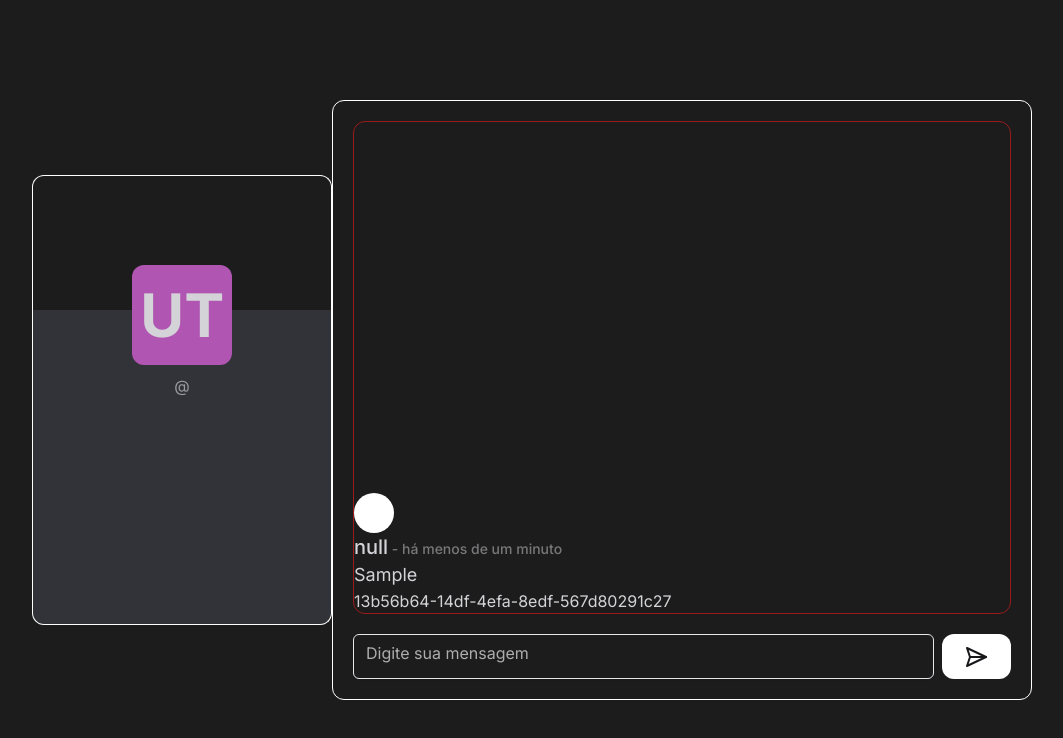
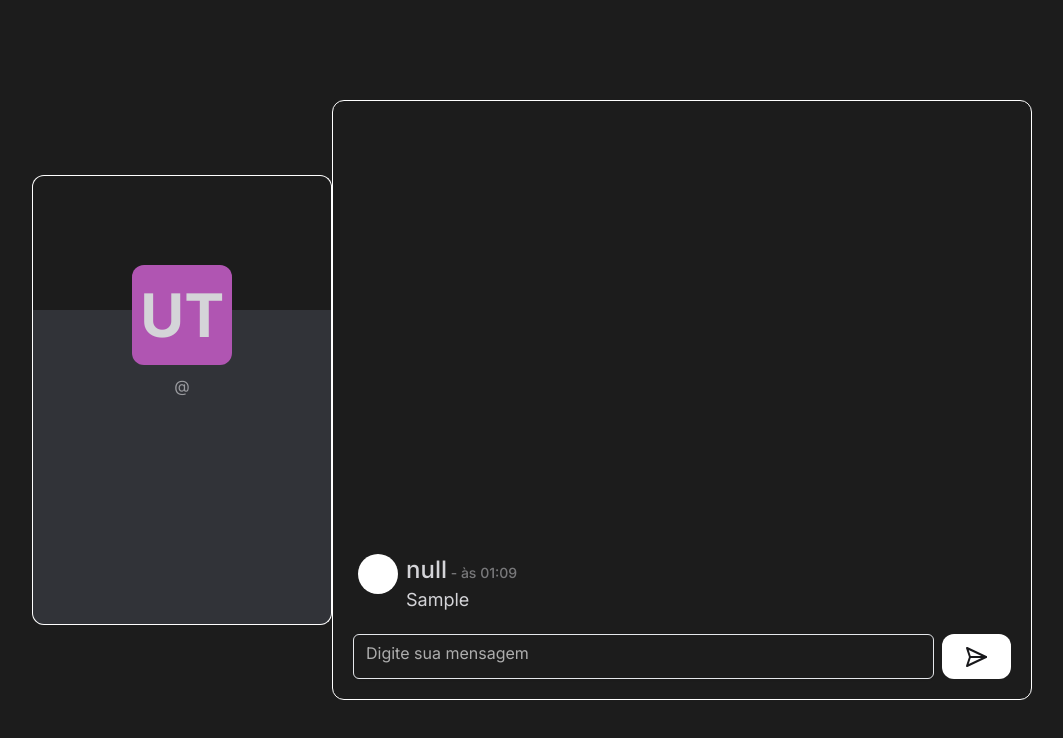
Before and after one commit to Pec1/canva-front-end, a Next.js app: page /profile in a window 1280 px wide. Both pictures are taken after typing "Sample" into the empty fields and a click on the button 1084 px from the left and 656 px from the top of the page. Shown: the top 738 px of the page, without its empty margins (108-1171 px from the left). Built offline with nearby package versions, Linux system fonts and the light colour scheme; no server answers.

Commit message:
feat: chat message

```diff
--- a/src/app/components/message-card.tsx
+++ b/src/app/components/message-card.tsx
@@ -1,4 +1,4 @@
-import { formatDistanceToNow } from 'date-fns'
+import { format } from 'date-fns'
 import { ptBR } from 'date-fns/locale'
 
 interface MessageCardProps {
@@ -13,17 +13,20 @@ interface MessageCardProps {
 
 export function MessageCard({ message, onMessageDeletded }: MessageCardProps) {
     return (
-        <div className='mt-5'>
+        <div className='flex justify-center gap-2 hover:bg-[#161616] rounded-xl'>
             <div className='w-[40px] h-[40px] bg-[#FFFFFF] rounded-full'></div>
 
-            <div className="flex items-center">
-                <h1 className='font-medium text-xl'>{message.user}<span className='opacity-50 text-sm'> - {formatDistanceToNow(message.date, { locale: ptBR, addSuffix: true })}</span></h1>
+            <div className='w-[600px]'>
+                <div className="flex items-center">
+                    <h1 className='font-medium text-center text-2xl'>{message.user}<span className='opacity-50 text-sm'> - às {format(message.date, 'HH:mm')}</span></h1>
+                </div>
+
+                <div className="">
+                    <p className='break-words text-lg'>{message.content}</p>
+                </div>
+                {/*      */}
             </div>
 
-            <div className="">
-                <p className='break-words text-lg'>{message.content}</p>
-            </div>
-            <h1>{message.id}</h1>
         </div>
     )
 }
--- a/src/app/profile/page.tsx
+++ b/src/app/profile/page.tsx
@@ -25,14 +25,22 @@ type User = {
 export default function Profile() {
   const [user, setUser] = useState<User | null>(null);
   const [search, setSearch] = useState('')
-  const [messages, setMessages] = useState<Message[]>([])
+  const [messages, setMessages] = useState<Message[]>(() => {
+    const messagesOnStorage = localStorage.getItem('messages')
+
+    if (messagesOnStorage) {
+      return JSON.parse(messagesOnStorage)
+    }
+
+    return []
+  })
 
   const token = localStorage.getItem('accessToken')
   useEffect(() => {
       async function fetchData() {
         try {
-          /* const response = await getUser(token);
-          setUser(response.user); */
+          const response = await getUser(token);
+          setUser(response.user);
         } catch (error) {
           console.error('Erro ao buscar dados:', error);
         }
@@ -50,6 +58,7 @@ export default function Profile() {
     }
     const messagesArray = [newMessage, ...messages]
     setMessages(messagesArray)
+    localStorage.setItem('messages', JSON.stringify(messagesArray))
   }
 
   const filteredMessages = search !== ''
@@ -78,7 +87,7 @@ export default function Profile() {
       </div>
 
       <div className="flex flex-col justify-end items-center w-[700px] h-[600px] p-5 border-[1px] rounded-xl border-[#FFFFFF] bg-[#1c1c1c]">
-        <div className="flex flex-col-reverse w-full h-full border-[1px] rounded-xl border-red-800">
+        <div className="flex flex-col-reverse w-[650px] h-full">
           {filteredMessages.map(message => {
             return (
               <MessageCard key={message.id} message={message} />
```
